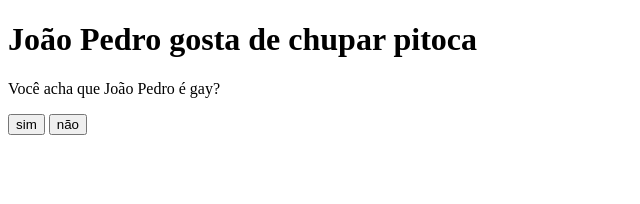
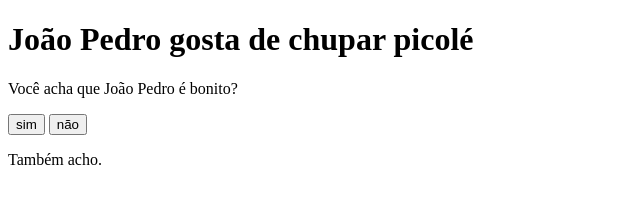
Before and after one commit to F4boo/teste, a plain HTML site: page index.html in a window 1280 px wide. Both pictures are taken after a click on the button "sim". Shown: the whole page, without its empty margins (0-640 px from the left). Drawn offline with Linux system fonts and the light colour scheme.

Commit message:
Update index.html

```diff
--- a/index.html
+++ b/index.html
@@ -4,7 +4,20 @@
 <title>Joao Pedro é yag</title>
 </head>
 <body>
-    <h1>João Pedro gosta de chupar pitoca</h1>
-<p>Você acha que João Pedro é gay?</p>
-<button>sim</button> <button>não</button>
+    <h1>João Pedro gosta de chupar picolé</h1>
+    <p>Você acha que João Pedro é bonito?</p>
+    <button onclick="mostrarMensagem('sim')">sim</button>
+    <button onclick="mostrarMensagem('não')">não</button>
+    <p id="mensagem"></p>
+
+    <script>
+        function mostrarMensagem(resposta) {
+            var mensagem = document.getElementById("mensagem");
+            if (resposta === 'sim') {
+                mensagem.textContent = "Também acho.";
+            } else if (resposta === 'não') {
+                mensagem.textContent = "Mentiroso!";
+            }
+        }
+    </script>
 </body>
```
